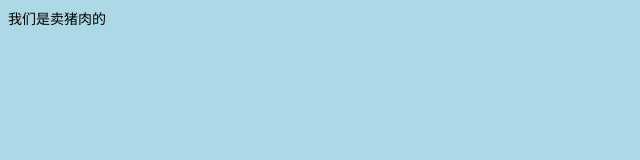
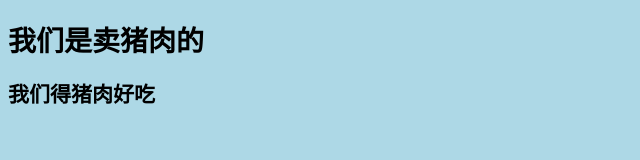
Before and after one commit to Derek-DZ/git-demo-1, a plain HTML site: page index.html in a window 1280 px wide. Shown: the whole page, without its empty margins (0-640 px from the left). Drawn offline with Linux system fonts and the light colour scheme.

Commit message:
这回对了，没毛病

```diff
--- a/index.html
+++ b/index.html
@@ -7,6 +7,7 @@
     <link rel="stylesheet" href="./style.css">
 </head>
 <body>
-    我们是卖猪肉的
+    <h1>我们是卖猪肉的</h1>
+    <h2>我们得猪肉好吃</h2>
 </body>
 </html>
```
